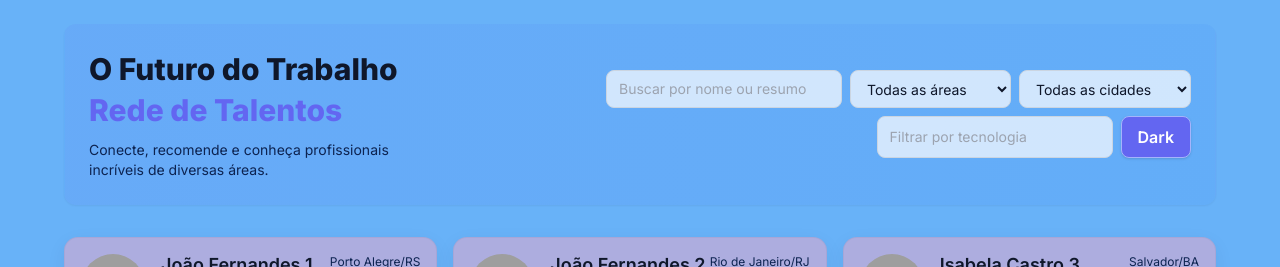
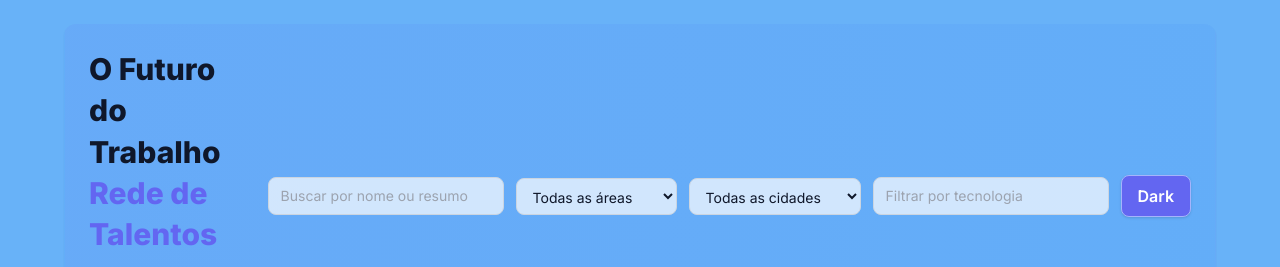
Before and after one commit to marciellejanguas/gs-webdev-2sem, a React (Vite) app: page / in a window 1280 px wide. Shown: the top 267 px of the page. Built offline with nearby package versions, Linux system fonts and the light colour scheme; grey boxes are pictures that could not be loaded.

Commit message:
ajuste header

```diff
--- a/src/App.jsx
+++ b/src/App.jsx
@@ -84,7 +84,7 @@ export default function App() {
             </p>
           </div>
 
-          <div className="flex flex-wrap justify-end gap-2">
+          <div className="md:col-span-1 flex flex-col sm:flex-row sm:items-center sm:justify-end gap-3">
             <input
               className="px-3 py-2 rounded-lg border border-slate-300 bg-white/70 dark:bg-slate-900/40 focus:outline-none focus:ring-2 focus:ring-indigo-400 text-sm"
               placeholder="Buscar por nome ou resumo"
```
